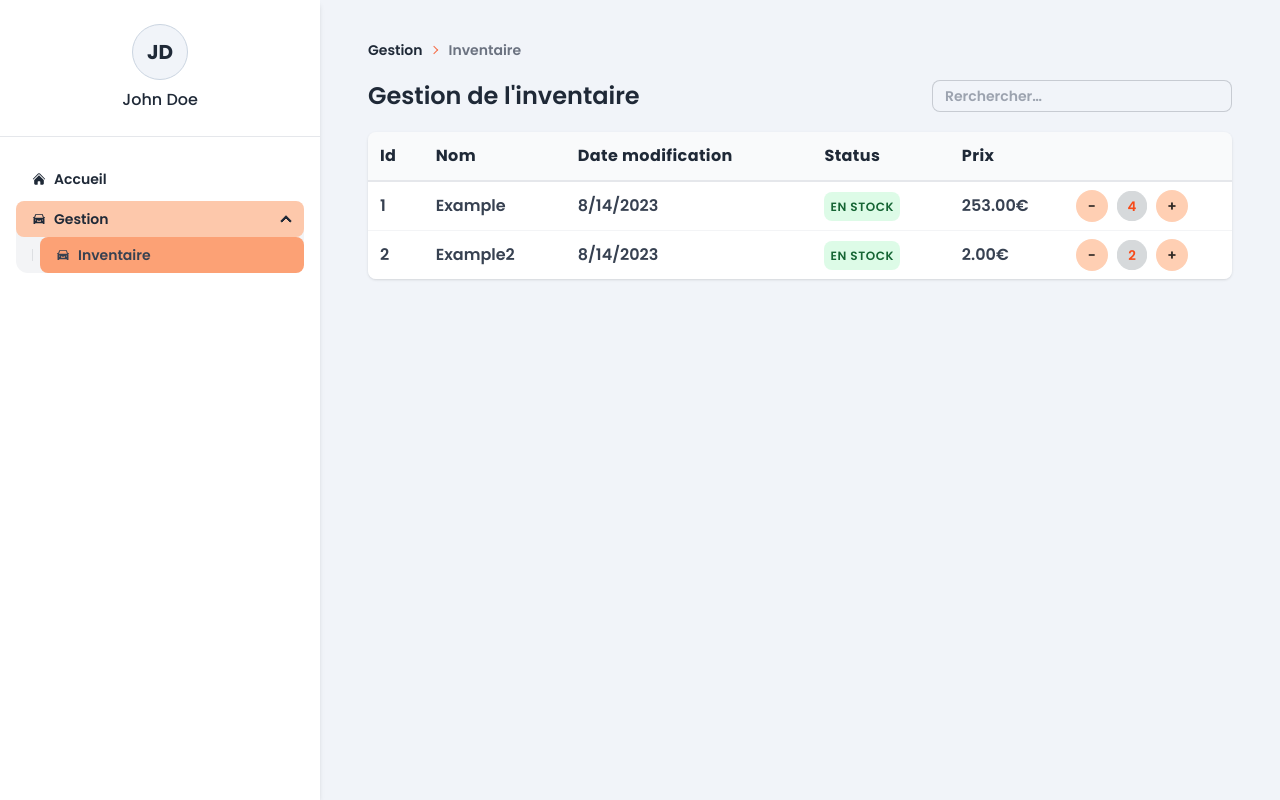
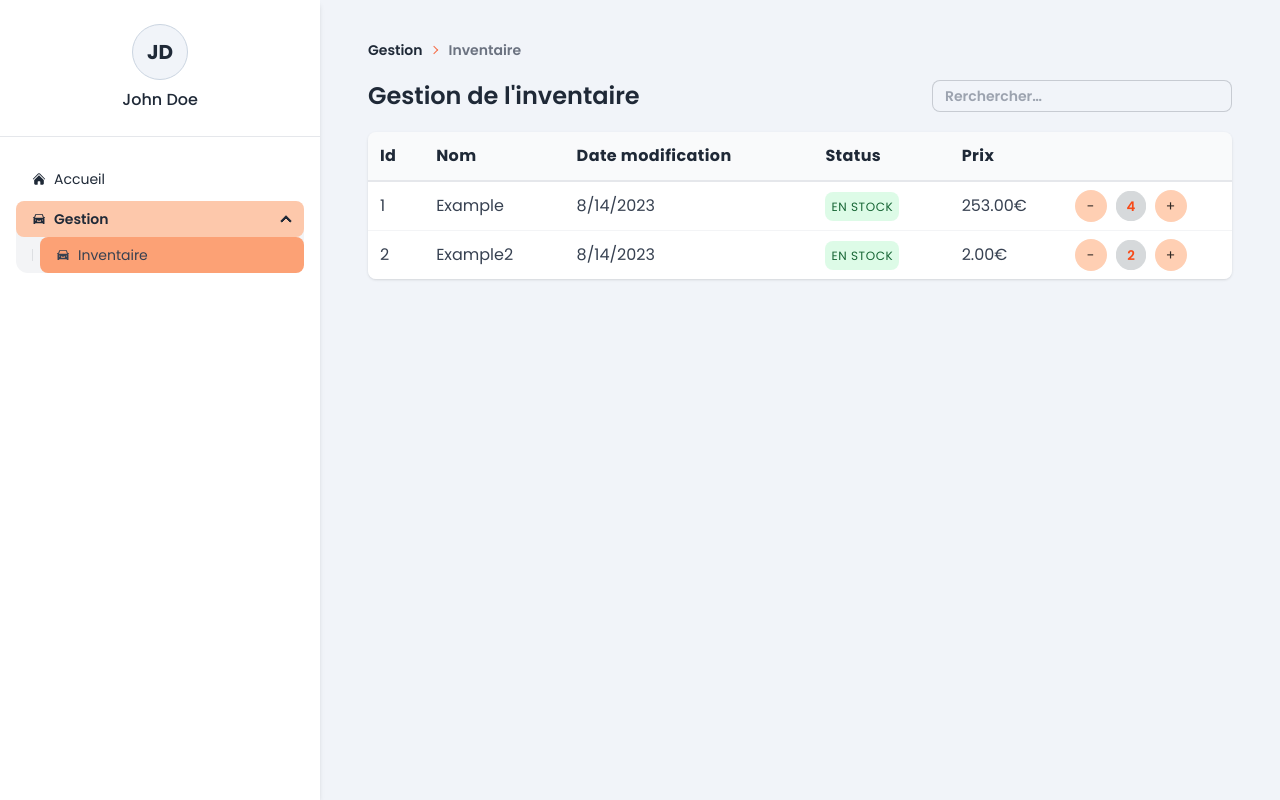
Before and after one commit to fayrtrick/car-manager, a React (Vite) app: page /inventory in a window 1280 px wide. Built offline with nearby package versions, Linux system fonts and the light colour scheme.

Commit message:
commit sympathique

```diff
--- a/src/components/Layout/Sidebar.tsx
+++ b/src/components/Layout/Sidebar.tsx
@@ -44,7 +44,7 @@ const MenuItem = ({ navigationLinks }: MenuItemProps) => {
           to={url || ""}
           className={`${
             isActive && "!bg-primary-300 !text-gray-700"
-          } active:!bg-red-200`}
+          } active:!bg-red-200 font-normal`}
         >
           {<Icon />} {name}
         </NavLink>
--- a/src/components/Table/InventoryTable.tsx
+++ b/src/components/Table/InventoryTable.tsx
@@ -55,7 +55,7 @@ const InventoryTable = ({ items }: InventoryTableProps) => {
             </tr>
           </thead>
 
-          <tbody className="divide-y divide-gray-100">
+          <tbody className="divide-y divide-gray-100 font-normal">
             {items.map((item) => (
               <tr className="bg-white">
                 <td className={cellStyle}>{item.id}</td>
@@ -78,7 +78,7 @@ const InventoryTable = ({ items }: InventoryTableProps) => {
         </table>
       </div>
 
-      {/* <div className="grid grid-cols-1 sm:grid-cols-2 gap-4 md:hidden">
+      <div className="grid grid-cols-1 sm:grid-cols-2 gap-4 md:hidden">
         {items.map((item) => (
           <div className="bg-white space-y-3 p-4 rounded-lg shadow">
             <div className="flex items-center space-x-2 text-sm">
@@ -105,7 +105,7 @@ const InventoryTable = ({ items }: InventoryTableProps) => {
             </div>
           </div>
         ))}
-      </div> */}
+      </div>
     </>
   );
 };
--- a/src/index.css
+++ b/src/index.css
@@ -6,3 +6,18 @@ html {
   @apply font-semibold;
   font-family: 'Poppins', sans-serif;
 }
+
+@keyframes fade-in {
+  from {
+    opacity: 0;
+    transform: translateY(-20px);
+  }
+  to {
+    opacity: 1;
+    transform: translateY(0);
+  }
+}
+
+.animate-fade-in {
+  animation: fade-in 0.2s ease-out;
+}
--- a/src/pages/index.ts
+++ b/src/pages/index.ts
@@ -1,4 +1,7 @@
 import { lazy } from "react";
 
-export const Home = lazy(() => import("./Home"));
+export const Home = lazy(async () => {
+  await new Promise((resolve) => setTimeout(resolve, 1000));
+  return import("./Home");
+});
 export const Inventory = lazy(() => import("./Inventory"));
```
